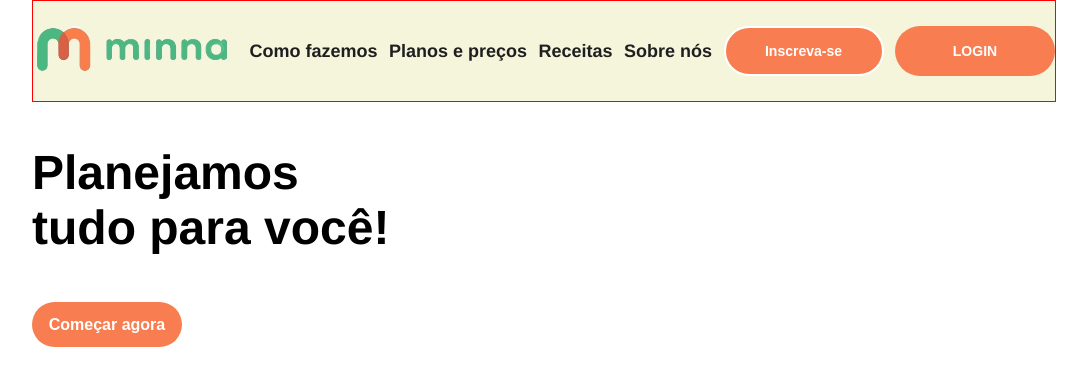
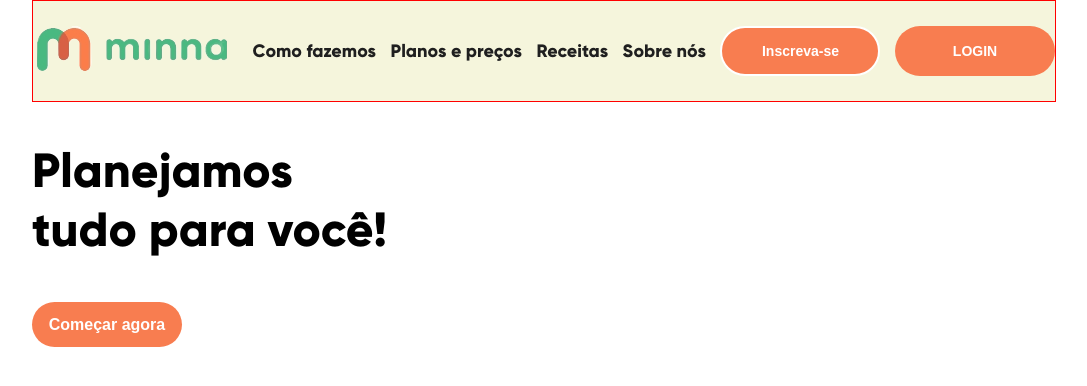
Before and after one commit to AugustoMagalhaes/cloudopss-desafio, a React (Create React App) app: page / in a window 1280 px wide. Shown: the top 386 px of the page, without its empty margins (96-1183 px from the left). Built offline with nearby package versions, Linux system fonts and the light colour scheme.

Commit message:
chore: incorpora fonte Gilroy ao index e como padrao ao body do index.css.

```diff
--- a/src/index.css
+++ b/src/index.css
@@ -1,9 +1,10 @@
 body {
   align-items: center;
+  background: white;
   box-sizing: border-box;
   display: flex;
   flex-flow: column nowrap;
-  font-family: Helvetica, Fira Sans, sans-serif;
+  font-family: Gilroy, sans-serif;
   -webkit-font-smoothing: antialiased;
   -moz-osx-font-smoothing: grayscale;
   margin: 0;
@@ -11,5 +12,12 @@ body {
 }
 
 code {
-  font-family: Helvetica, sans-serif;
+  font-family: Rubik, sans-serif;
 }
+
+@font-face {
+  font-family: Gilroy;
+  font-weight: 800;
+  src: local('Gilroy'),
+    url('./fonts/Gilroy/Radomir\ Tinkov\ -\ Gilroy-ExtraBold.otf') format('truetype');
+}
--- a/src/index.js
+++ b/src/index.js
@@ -1,6 +1,7 @@
 import React from 'react';
 import ReactDOM from 'react-dom/client';
 import App from './App';
+import './fonts/Gilroy/Radomir Tinkov - Gilroy-ExtraBold.otf';
 import './index.css';
 import reportWebVitals from './reportWebVitals';
 
```
